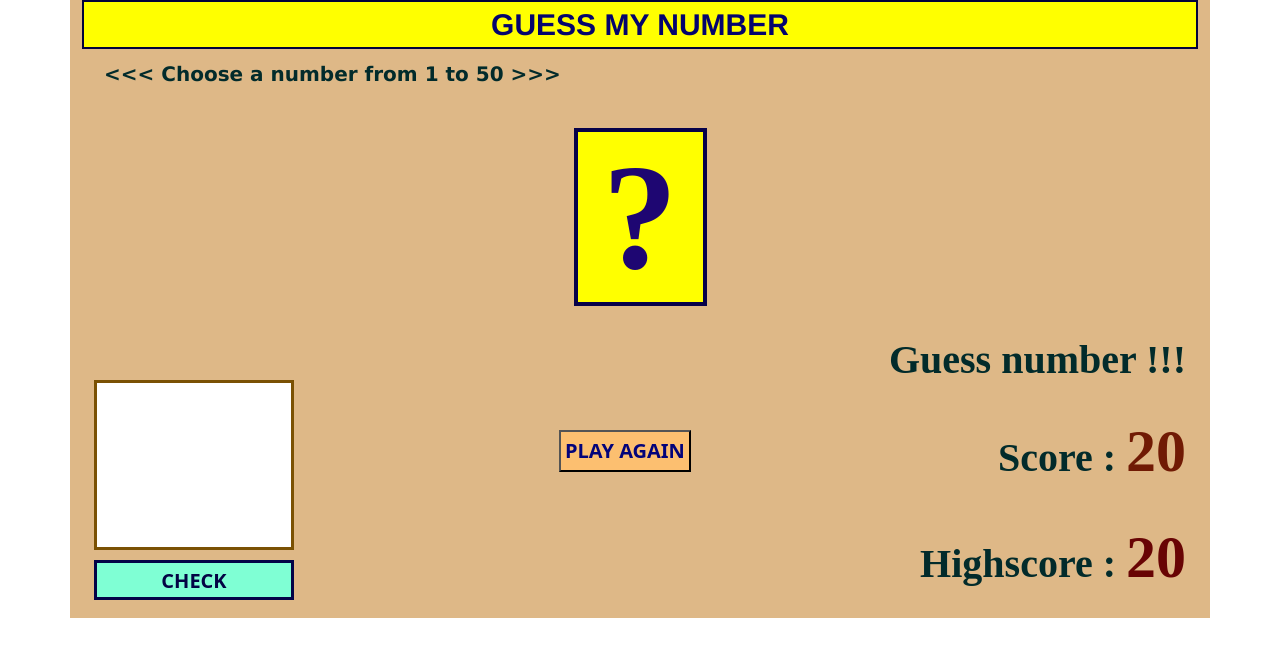
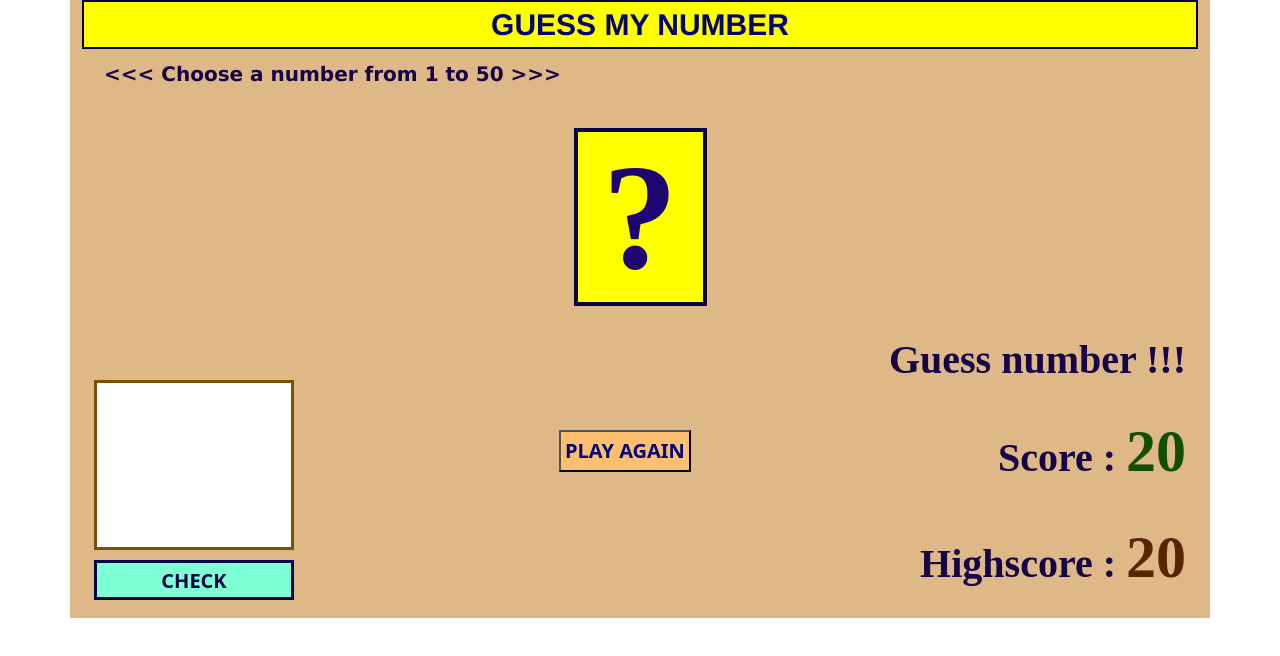
Before and after one commit to eric-khanu/My-Game, a plain HTML site: page index.html in a window 1280 px wide. Drawn offline with nearby package versions, Linux system fonts and the light colour scheme.

Commit message:
Made changes to style.css
Changed the colors of the texts, score and highscore

```diff
--- a/style.css
+++ b/style.css
@@ -89,17 +89,17 @@
 }
 
 p {
-  color: rgb(2, 43, 43);
+  color: rgb(21, 2, 71);
 }
 
 .score {
   font-size: 60px;
-  color: rgb(112, 26, 4);
+  color: rgb(18, 78, 3);
 }
 
 .highscore {
   font-size: 60px;
-  color: rgb(104, 4, 4);
+  color: rgb(87, 37, 3);
 }
 
 .play:hover {
```
